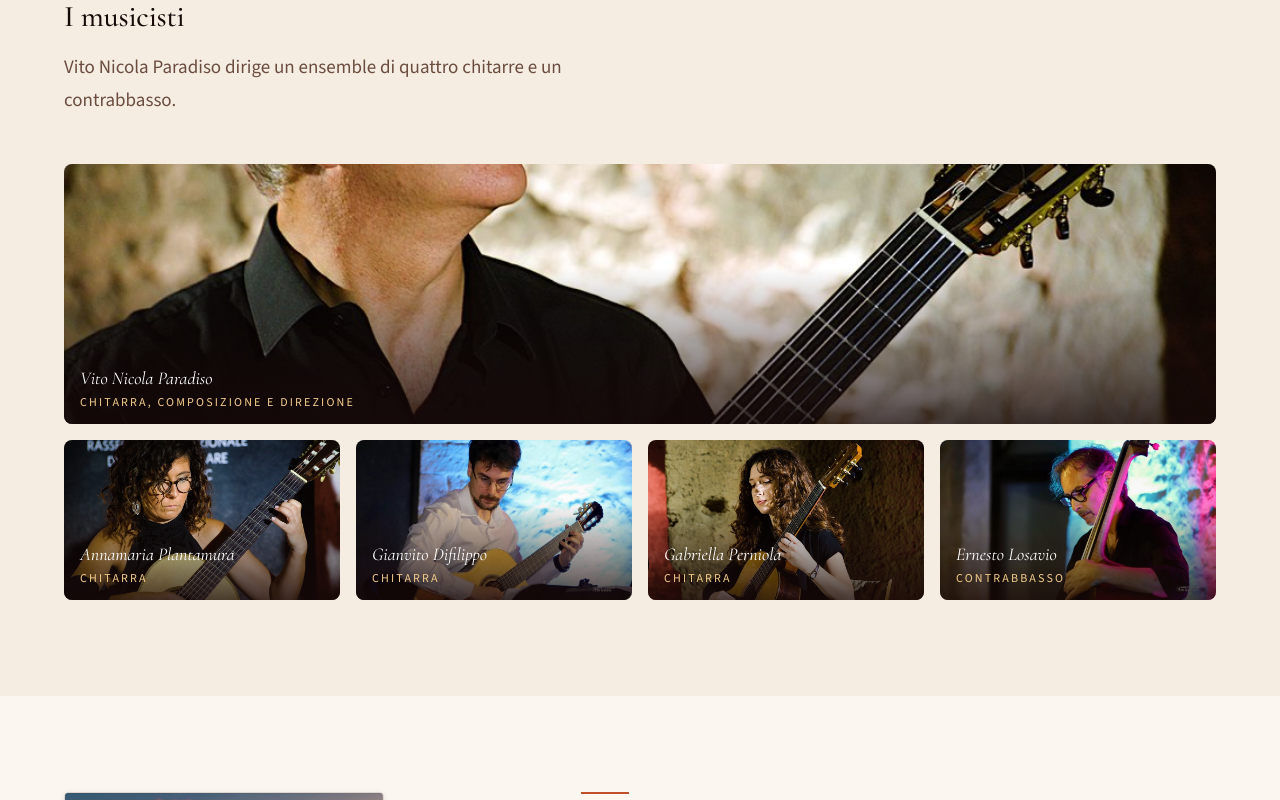
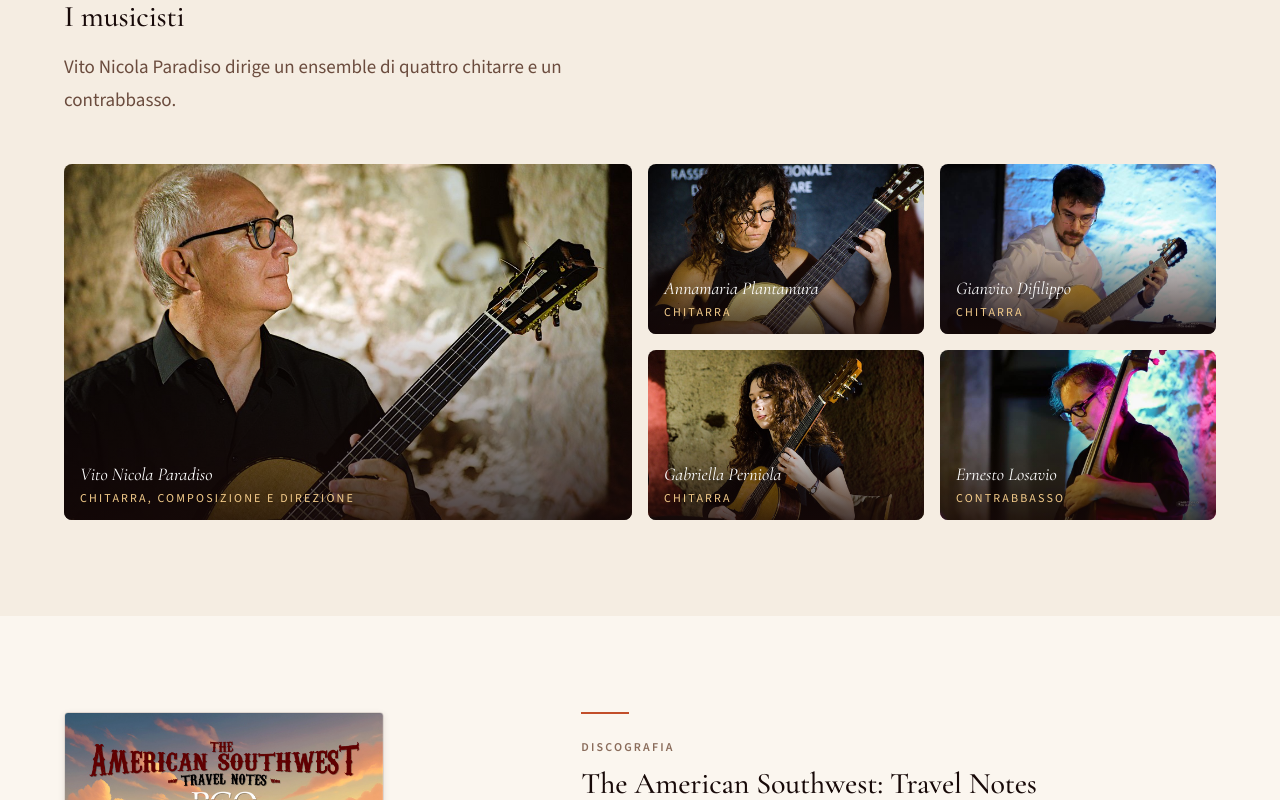
Before and after one commit to paradisoguitarq/paradisoguitarq.github.io, a React (Vite) app: page / in a window 1280 px wide. Shown: the part 2523-3323 px from the top of the page. Built offline with nearby package versions, Linux system fonts and the light colour scheme.

Commit message:
Fix member cards

```diff
--- a/src/lib/pgq/members.ts
+++ b/src/lib/pgq/members.ts
@@ -5,9 +5,9 @@ import gianvitoPhoto from "../../assets/images/gianvito-difilippo.jpeg";
 import vitoPhoto from "../../assets/images/vito-nicola-paradiso.jpg";
 
 export const members: Member[] = [
-  { id: "vito", name: "Vito Nicola Paradiso", role: "Chitarra, composizione e direzione", photo: vitoPhoto },
+  { id: "vito", name: "Vito Nicola Paradiso", role: "Chitarra, composizione e direzione", photo: vitoPhoto, photoPosition: "top" },
   { id: "annamaria", name: "Annamaria Plantamura", role: "Chitarra", photo: annamariaPhoto },
-  { id: "gianvito", name: "Gianvito Difilippo", role: "Chitarra", photo: gianvitoPhoto },
+  { id: "gianvito", name: "Gianvito Difilippo", role: "Chitarra", photo: gianvitoPhoto, photoPosition: "top" },
   { id: "gabriella", name: "Gabriella Perniola", role: "Chitarra", photo: gabriellaPhoto },
   { id: "ernesto", name: "Ernesto Losavio", role: "Contrabbasso", photo: ernestoPhoto },
 ];
@@ -19,4 +19,5 @@ export type Member = {
   name: string;
   role: string;
   photo: string;
+  photoPosition?: string;
 };
--- a/src/pages/Home/Home.module.css
+++ b/src/pages/Home/Home.module.css
@@ -170,6 +170,7 @@
 .musicians-grid {
   display: grid;
   grid-template-columns: repeat(4, 1fr);
+  grid-auto-rows: 170px;
   gap: var(--space-4);
   margin-top: var(--space-7);
 }
@@ -182,14 +183,13 @@
   border-radius: var(--radius-lg);
   overflow: hidden;
   background: none;
-  height: 160px;
   text-decoration: none;
   display: block;
 }
 
 .musician-tile-featured {
-  grid-column: 1 / -1;
-  height: 260px;
+  grid-column: span 2;
+  grid-row: span 2;
 }
 
 .musician-image {
--- a/src/pages/Home/Home.tsx
+++ b/src/pages/Home/Home.tsx
@@ -99,7 +99,10 @@ export default function Home() {
               aria-label={featuredMember.name}
               className={`${styles["musician-tile"]} ${styles["musician-tile-featured"]}`}
             >
-              <span className={styles["musician-image"]} style={{ backgroundImage: `url(${featuredMember.photo})` }} />
+              <span
+                className={styles["musician-image"]}
+                style={{ backgroundImage: `url(${featuredMember.photo})`, backgroundPosition: featuredMember.photoPosition }}
+              />
               <span className={styles["musician-scrim"]} />
               <span className={styles["musician-caption"]}>
                 <span className={styles["musician-name"]}>{featuredMember.name}</span>
@@ -108,7 +111,10 @@ export default function Home() {
             </Link>
             {otherMembers.map((member) => (
               <Link key={member.id} to={`/ensemble?member=${member.id}`} aria-label={member.name} className={styles["musician-tile"]}>
-                <span className={styles["musician-image"]} style={{ backgroundImage: `url(${member.photo})` }} />
+                <span
+                  className={styles["musician-image"]}
+                  style={{ backgroundImage: `url(${member.photo})`, backgroundPosition: member.photoPosition }}
+                />
                 <span className={styles["musician-scrim"]} />
                 <span className={styles["musician-caption"]}>
                   <span className={styles["musician-name"]}>{member.name}</span>
```
